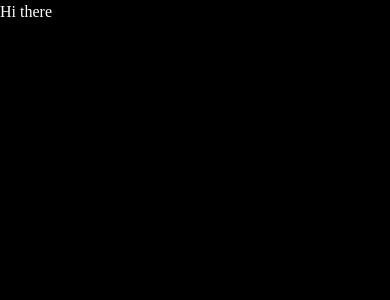
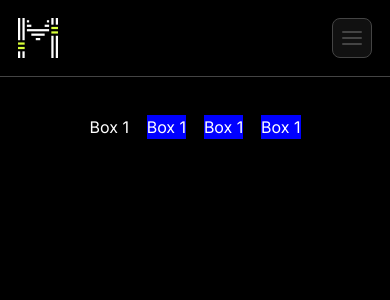
Before and after one commit to MiltMont/Functorial, a Next.js app: page / in a window 390 px wide. Shown: the top 300 px of the page. Built offline with nearby package versions, Linux system fonts and the light colour scheme.

Commit message:
Addes Flex, Box and MobileNavbar components

```diff
--- /dev/null
+++ b/components/graphics/Logo.tsx
@@ -0,0 +1,68 @@
+import React from "react";
+import theme from "../../styles/Theme";
+
+export const LogoSM: React.FC = () => (
+  <svg
+    width="40"
+    height="40"
+    viewBox="0 0 180 180"
+    fill="none"
+    xmlns="http://www.w3.org/2000/svg"
+  >
+    <rect y="130" width="30" height="10" fill={theme.colors.brand} />
+    <rect
+      x="120"
+      y="30"
+      width="20"
+      height="10"
+      fill={theme.colors.foreground}
+    />
+    <rect
+      x="130"
+      y="10"
+      width="10"
+      height="10"
+      fill={theme.colors.foreground}
+    />
+    <rect x="40" y="30" width="20" height="10" fill={theme.colors.foreground} />
+    <rect x="40" y="10" width="10" height="10" fill={theme.colors.foreground} />
+    <rect
+      x="170"
+      y="80"
+      width="10"
+      height="100"
+      fill={theme.colors.foreground}
+    />
+    <rect
+      x="40"
+      y="50"
+      width="100"
+      height="10"
+      fill={theme.colors.foreground}
+    />
+    <rect width="10" height="100" fill={theme.colors.foreground} />
+    <rect x="20" width="10" height="100" fill={theme.colors.foreground} />
+    <rect y="110" width="30" height="10" fill={theme.colors.brand} />
+    <rect x="150" y="60" width="30" height="10" fill={theme.colors.brand} />
+    <rect x="150" y="40" width="30" height="10" fill={theme.colors.brand} />
+    <rect
+      x="150"
+      y="80"
+      width="10"
+      height="100"
+      fill={theme.colors.foreground}
+    />
+    <rect x="150" width="10" height="30" fill={theme.colors.foreground} />
+    <rect x="170" width="10" height="30" fill={theme.colors.foreground} />
+    <rect x="80" y="90" width="20" height="10" fill={theme.colors.foreground} />
+    <rect x="60" y="70" width="60" height="10" fill={theme.colors.foreground} />
+    <rect
+      x="20"
+      y="150"
+      width="10"
+      height="30"
+      fill={theme.colors.foreground}
+    />
+    <rect y="150" width="10" height="30" fill={theme.colors.foreground} />
+  </svg>
+);
--- /dev/null
+++ b/components/graphics/Menu.tsx
@@ -0,0 +1,19 @@
+import theme from "../../styles/Theme";
+
+export const Menu = () => (
+  <svg
+    xmlns="http://www.w3.org/2000/svg"
+    width="24"
+    height="24"
+    viewBox="0 0 24 24"
+    fill="none"
+    stroke="currentColor"
+    stroke-width="2"
+    stroke-linecap="round"
+    stroke-linejoin="round"
+  >
+    <line x1="3" y1="12" x2="21" y2="12" stroke={theme.colors.accent3}></line>
+    <line x1="3" y1="6" x2="21" y2="6" stroke={theme.colors.accent3}></line>
+    <line x1="3" y1="18" x2="21" y2="18" stroke={theme.colors.accent3}></line>
+  </svg>
+);
--- /dev/null
+++ b/components/layout/MobileNav.tsx
@@ -0,0 +1,48 @@
+import { FC } from "react";
+import Flex from "../utils/Flex";
+import Box from "../utils/Box";
+import { LogoSM } from "../graphics/Logo";
+import { Menu } from "../graphics/Menu";
+import styled from "styled-components";
+import theme from "../../styles/Theme";
+
+const Nav = styled.nav`
+  @media (min-width: ${theme.breakpoints.md}) {
+    display: none;
+  }
+`;
+
+const MobileNav: FC = () => (
+  <Nav>
+    <Flex
+      style={{
+        padding: theme.space[1],
+        borderBottom: `1px solid ${theme.colors.accent3}`,
+      }}
+      alignItems="center"
+      justifyContent="space-between"
+    >
+      <Box>
+        <LogoSM />
+      </Box>
+
+      <Flex
+        justifyContent="center"
+        alignItems="center"
+        alignContent="center"
+        style={{
+          height: "40px",
+          width: "40px",
+          border: `1px solid ${theme.colors.accent3}`,
+          borderRadius: theme.borderRadius[2],
+          backgroundColor: theme.colors.accent1,
+        }}
+        as="button"
+      >
+        <Menu />
+      </Flex>
+    </Flex>
+  </Nav>
+);
+
+export default MobileNav;
--- /dev/null
+++ b/components/utils/Box.tsx
@@ -0,0 +1,12 @@
+import styled from "styled-components";
+/*
+Since we are not using the babel plugin for styled-components,
+we cannot use the css prop to style this component. Thus, we
+must use Next.js' built-in CSS-in-JS solution, which is
+
+<Box style={{ ... }} > ... </Box>
+*/
+
+const Box = styled.div``;
+
+export default Box;
--- /dev/null
+++ b/components/utils/Flex.tsx
@@ -0,0 +1,38 @@
+import styled from "styled-components";
+
+type Props = {
+  alignItems?:
+    | "baseline"
+    | "center"
+    | "end"
+    | "flex-end"
+    | "flex-start"
+    | "start"
+    | "stretch";
+  alignContent?: "baseline" | "center" | "end" | "start" | "stretch";
+  direction?: "column" | "column-reverse" | "row" | "row-reverse";
+  gap?: string;
+  justifyContent?:
+    | "center"
+    | "end"
+    | "space-around"
+    | "space-between"
+    | "space-evenly"
+    | "start";
+  wrap?: "nowrap" | "wrap" | "wrap-reverse";
+};
+
+const Flex = styled.div<Props>`
+  display: flex;
+  align-items: ${(props) => props.alignItems || "center"};
+  flex-direction: ${(props) => props.direction || "row"};
+  flex-wrap: ${(props) => props.wrap || "nowrap"};
+  justify-content: ${(props) => props.justifyContent || "start"};
+  flex-direction: ${(props) => props.direction || "row"};
+  gap: ${(props) => props.gap || "0"};
+
+  ${(props) =>
+    props.alignContent ? `align-content: ${props.alignContent};` : ""}
+`;
+
+export default Flex;
--- a/package.json
+++ b/package.json
@@ -6,6 +6,7 @@
     "start": "next start"
   },
   "dependencies": {
+    "@next/font": "^13.2.4",
     "next": "latest",
     "react": "^18.2.0",
     "react-dom": "^18.2.0",
--- a/pages/_app.tsx
+++ b/pages/_app.tsx
@@ -2,14 +2,22 @@ import type { AppProps } from "next/app";
 import GlobalStyle from "../styles/GlobalStyle";
 import theme from "../styles/Theme";
 import { ThemeProvider } from "styled-components";
+import { Inter } from "next/font/google";
+import MobileNav from "../components/layout/MobileNav";
+
+const inter = Inter({
+  subsets: ["latin"],
+  weight: ["300", "400", "500", "600"],
+});
 
 export default function App({ Component, pageProps }: AppProps) {
   return (
-    <>
+    <main className={inter.className}>
+      <MobileNav />
       <ThemeProvider theme={theme}>
         <GlobalStyle />
         <Component {...pageProps} />
       </ThemeProvider>
-    </>
+    </main>
   );
 }
--- a/pages/index.tsx
+++ b/pages/index.tsx
@@ -1,13 +1,25 @@
-import Head from "next/head";
-import {
-  Container,
-  Main,
-  Title,
-  Description,
-  CodeTag,
-} from "../components/sharedstyles";
-import Cards from "../components/cards";
+import Flex from "../components/utils/Flex";
+import Box from "../components/utils/Box";
+import theme from "../styles/Theme";
 
 export default function Home() {
-  return <>Hi there</>;
+  return (
+    <>
+      <Flex
+        gap={theme.space[1]}
+        style={{
+          height: "100px",
+        }}
+        alignContent="center"
+        justifyContent="center"
+        className="flex1"
+      >
+        <Box>Box 1</Box>
+
+        <Box style={{ backgroundColor: "blue" }}>Box 1</Box>
+        <Box style={{ backgroundColor: "blue" }}>Box 1</Box>
+        <Box style={{ backgroundColor: "blue" }}>Box 1</Box>
+      </Flex>
+    </>
+  );
 }
--- a/styles/GlobalStyle.tsx
+++ b/styles/GlobalStyle.tsx
@@ -1,6 +1,13 @@
 import { createGlobalStyle } from "styled-components";
+import theme from "./Theme";
 
 const GlobalStyle = createGlobalStyle`
+
+    ::selection {
+        background-color: ${theme.colors.highglight};
+        color: ${theme.colors.background};
+    }
+
 /*
 1. Use a more-intuitive box-sizing model.
 */
```
Also changed, not shown: components/cards.tsx (deleted, +0 -49 lines), components/sharedstyles.tsx (deleted, +0 -54 lines), 2 other files (tests, documents, lock files or other folders).
